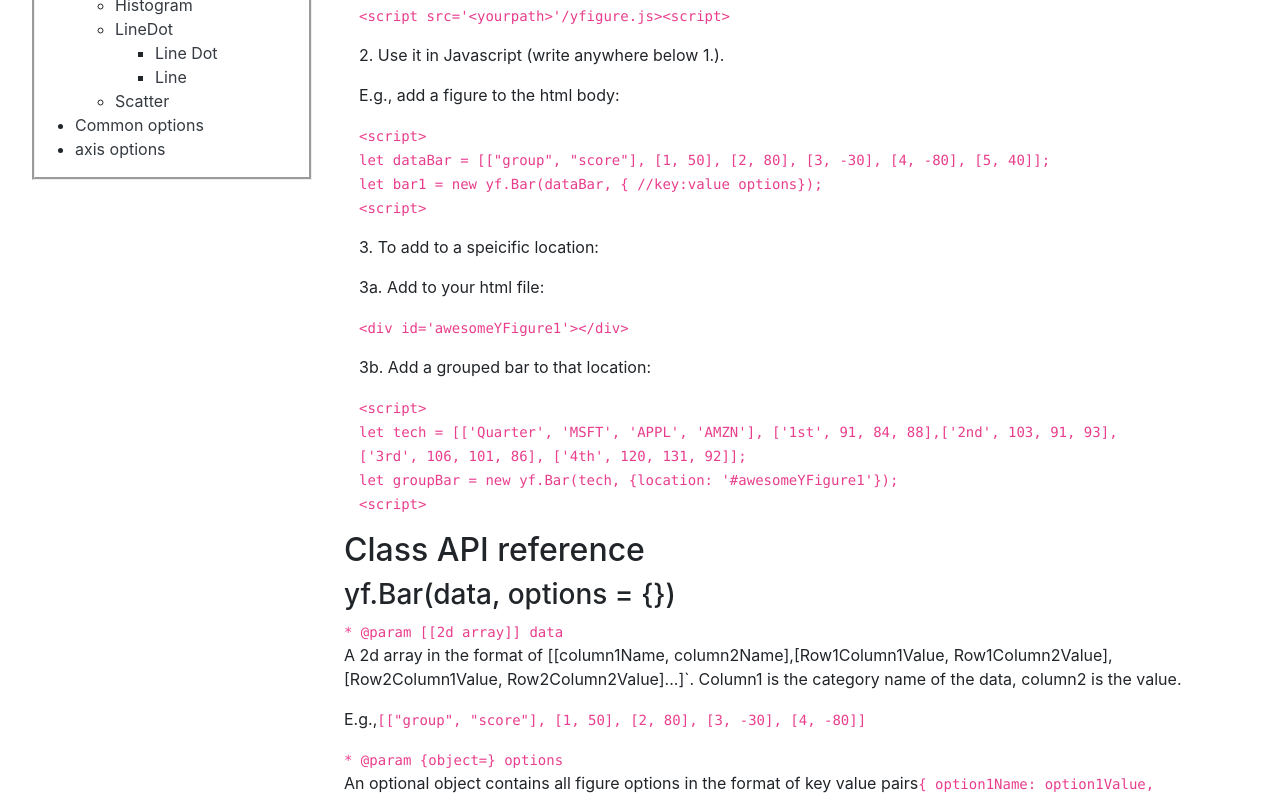
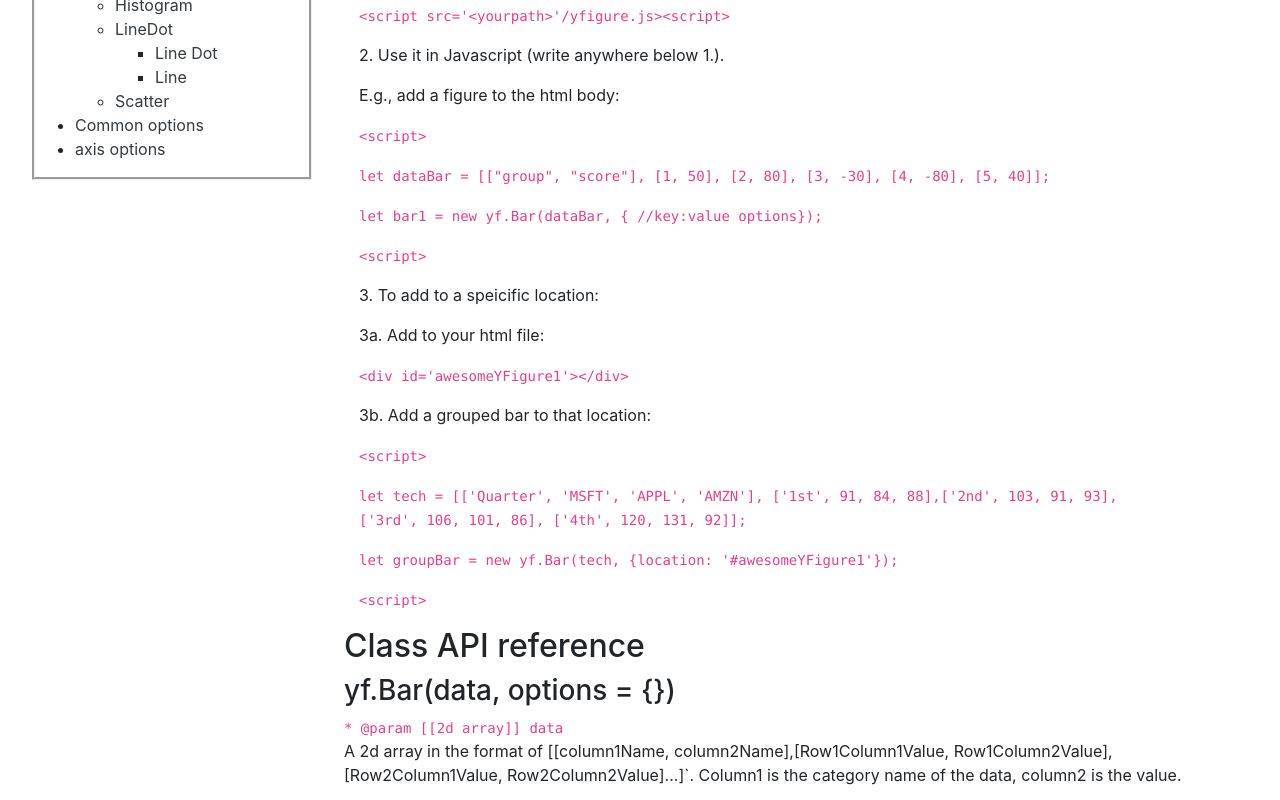
Before and after one commit to ycAbout/yfigure, a React (Create React App) app in the folder yfiguresite/: page /doc in a window 1280 px wide. Shown: the part 480-1280 px from the top of the page. Built offline with nearby package versions, Linux system fonts and the light colour scheme.

Commit message:
fix format issue

```diff
--- a/yfiguresite/src/components/header.js
+++ b/yfiguresite/src/components/header.js
@@ -6,7 +6,7 @@ function Header () {
         <div className="row align-items-center">
           <div className="col-sm-6">
             <h2 >YFigure</h2>
-            <p>current version: 1.0.0 beta</p>
+            <p>current version: 1.0.0 beta1</p>
             <h5>An easier to use data visualization javascript library</h5>
           </div>
           <div className="col-sm-6" >
--- a/yfiguresite/src/components/howtouse.js
+++ b/yfiguresite/src/components/howtouse.js
@@ -9,24 +9,24 @@ function HowToUse() {
       </p>
       <p>2. Use it in Javascript (write anywhere below 1.).</p>
       <p>E.g., add a figure to the html body: </p>
-      <p>
-        <div><code>&lt;script&gt;</code></div>
-        <div><code>let dataBar = [["group", "score"], [1, 50], [2, 80], [3, -30], [4, -80], [5, 40]];</code></div>
-        <div><code>let bar1 = new yf.Bar(dataBar, &#123; //key:value options&#125;);</code></div>
-        <div><code>&lt;script&gt;</code></div>
-      </p>
+      <div>
+        <p><code>&lt;script&gt;</code></p>
+        <p><code>let dataBar = [["group", "score"], [1, 50], [2, 80], [3, -30], [4, -80], [5, 40]];</code></p>
+        <p><code>let bar1 = new yf.Bar(dataBar, &#123; //key:value options&#125;);</code></p>
+        <p><code>&lt;script&gt;</code></p>
+      </div>
       <p>3. To add to a speicific location:</p>
       <p>3a. Add to your html file:</p>
-      <p>
-        <div><code>&lt;div id='awesomeYFigure1'&gt;&lt;/div&gt;</code></div>
-      </p>
+      <div>
+        <p><code>&lt;div id='awesomeYFigure1'&gt;&lt;/div&gt;</code></p>
+      </div>
       <p>3b. Add a grouped bar to that location: </p>
-      <p>
-        <div><code>&lt;script&gt;</code></div>
-        <div><code>let tech = [['Quarter', 'MSFT', 'APPL', 'AMZN'], ['1st', 91, 84, 88],['2nd', 103, 91, 93], ['3rd', 106, 101, 86], ['4th', 120, 131, 92]];</code></div>
-        <div><code>let groupBar = new yf.Bar(tech, &#123;location: '#awesomeYFigure1'&#125;);</code></div>
-        <div><code>&lt;script&gt;</code></div>
-      </p>
+      <div>
+        <p><code>&lt;script&gt;</code></p>
+        <p><code>let tech = [['Quarter', 'MSFT', 'APPL', 'AMZN'], ['1st', 91, 84, 88],['2nd', 103, 91, 93], ['3rd', 106, 101, 86], ['4th', 120, 131, 92]];</code></p>
+        <p><code>let groupBar = new yf.Bar(tech, &#123;location: '#awesomeYFigure1'&#125;);</code></p>
+        <p><code>&lt;script&gt;</code></p>
+      </div>
     </div>
   )
 }
```
